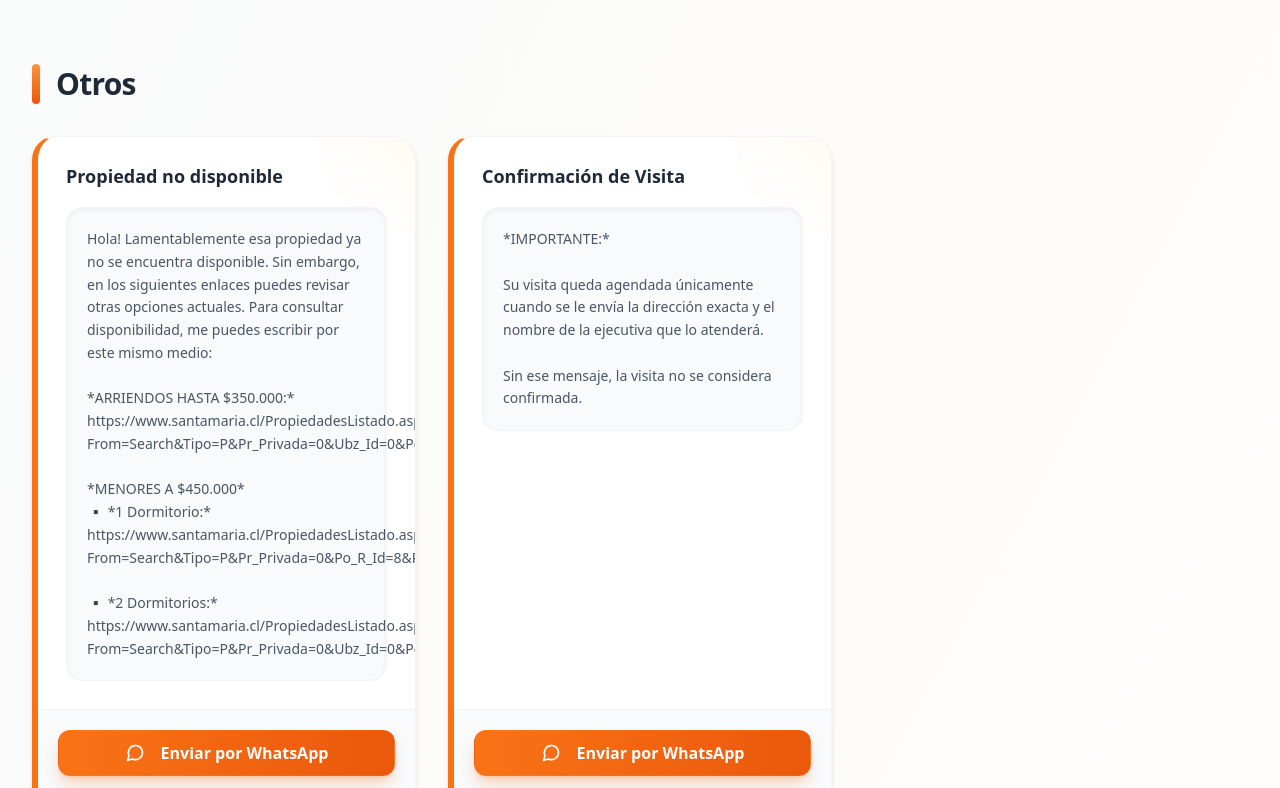
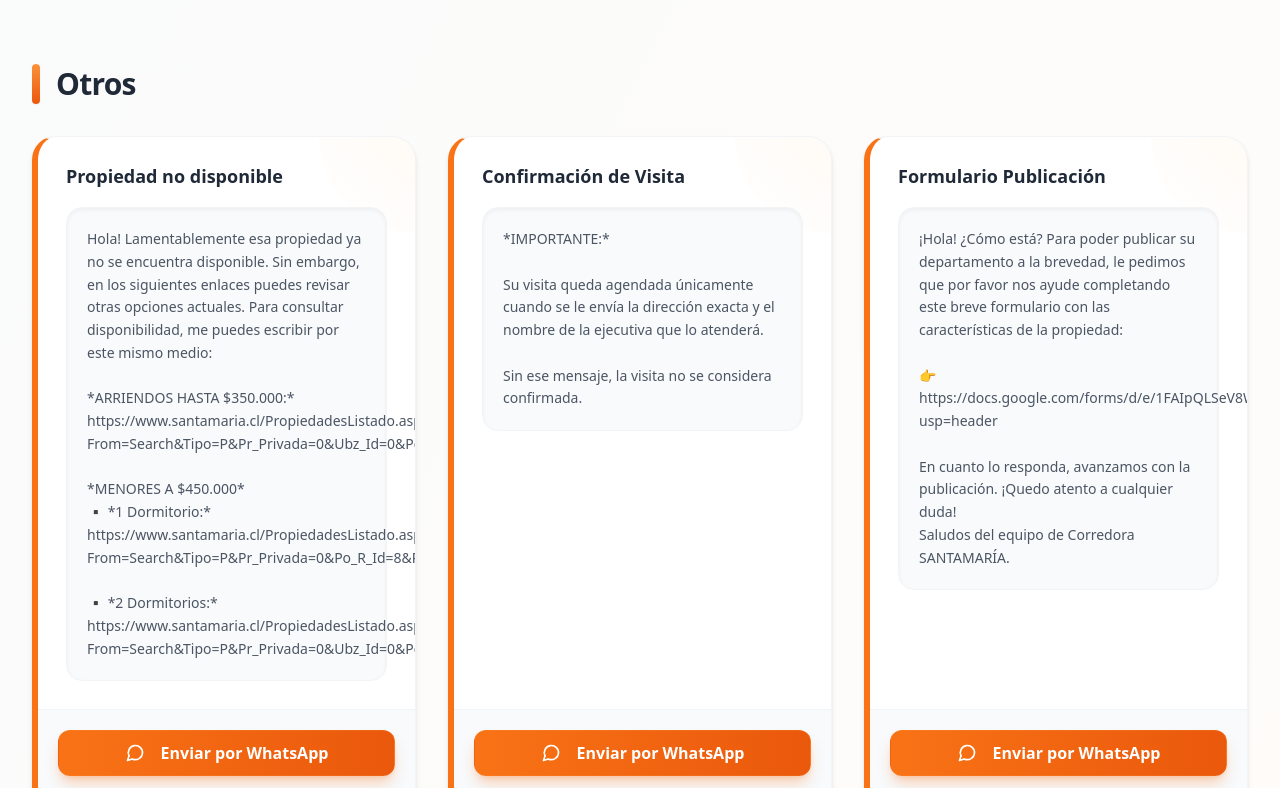
Before and after one commit to housebrokerschile-hash/sistema-de-env-os, a React (Vite) app: page / in a window 1280 px wide. Shown: the part 1460-2248 px from the top of the page. Built offline with nearby package versions, Linux system fonts and the light colour scheme.

Commit message:
Update App.jsx

```diff
--- a/App.jsx
+++ b/App.jsx
@@ -276,6 +276,17 @@ https://www.santamaria.cl/PropiedadesListado.aspx?From=Search&Tipo=P&Pr_Privada=
 Su visita queda agendada únicamente cuando se le envía la dirección exacta y el nombre de la ejecutiva que lo atenderá.
 
 Sin ese mensaje, la visita no se considera confirmada.`
+    },
+    {
+      id: '8',
+      title: 'Formulario Publicación',
+      category: 'Otros',
+      content: `¡Hola! ¿Cómo está? Para poder publicar su departamento a la brevedad, le pedimos que por favor nos ayude completando este breve formulario con las características de la propiedad:
+
+👉 https://docs.google.com/forms/d/e/1FAIpQLSeV8WU3J6c2CczZritzVDmkYOK8SjSQeLF_9O9T9HUZLITo3A/viewform?usp=header
+
+En cuanto lo responda, avanzamos con la publicación. ¡Quedo atento a cualquier duda!
+Saludos del equipo de Corredora SANTAMARÍA.`
     }
   ];
 
```
